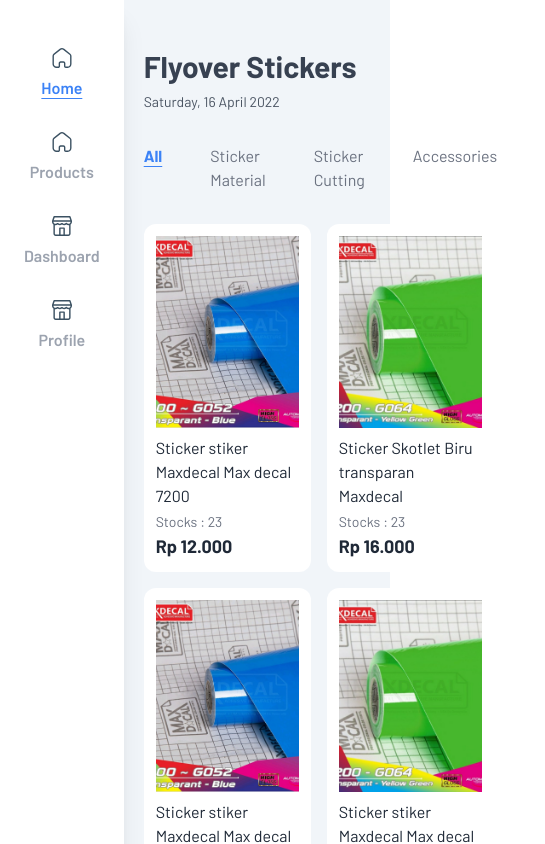
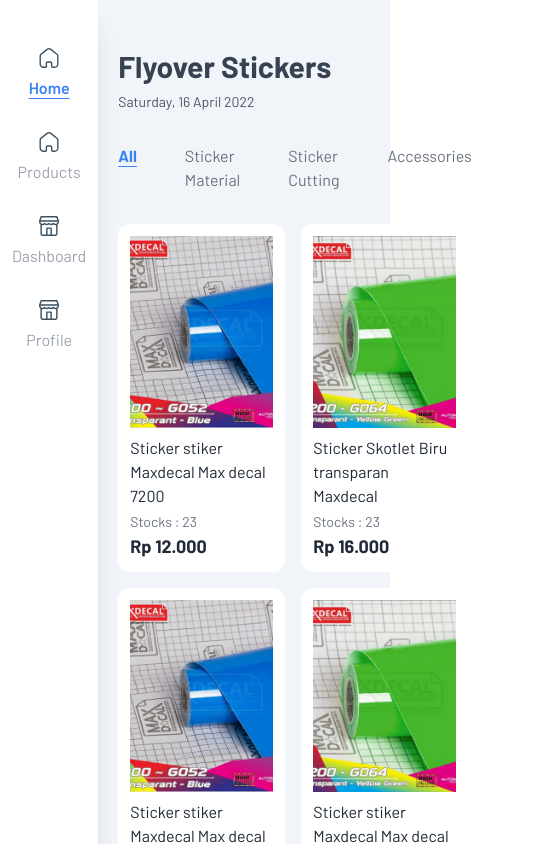
Before and after one commit to rahulsya/posmicro, a React (Create React App) app: page / in a window 390 px wide. Shown: the top 844 px of the page, 545 px wide, since content can reach past the window. Built offline with nearby package versions, Linux system fonts and the light colour scheme.

Commit message:
fix spacing padding on navbar

```diff
--- a/src/components/Navbar/index.js
+++ b/src/components/Navbar/index.js
@@ -6,7 +6,7 @@ function Navbar() {
   const active = ({ isActive }) =>
     isActive
       ? "pt-2 text-blue-500 font-semibold underline underline-offset-4"
-      : "pt-2 font-semibold";
+      : "pt-2 ";
 
   const Menus = [
     {
@@ -33,7 +33,7 @@ function Navbar() {
 
   return (
     <>
-      <div className="text-gray-400 px-6 py-12 bg-white flex flex-col justify-between items-center shadow-xl">
+      <div className="text-gray-400 px-3 lg:px-6 py-12 bg-white flex flex-col justify-between items-center shadow-xl">
         <div>
           {Menus.map((menu, index) => {
             return (
```
